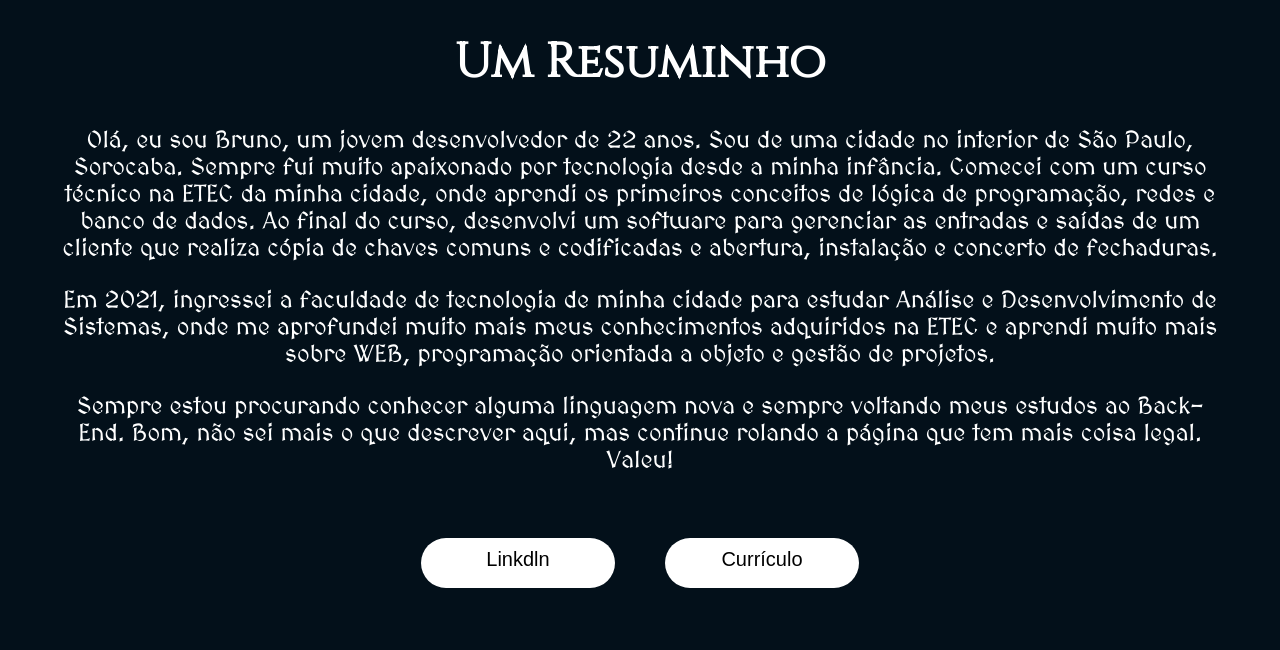
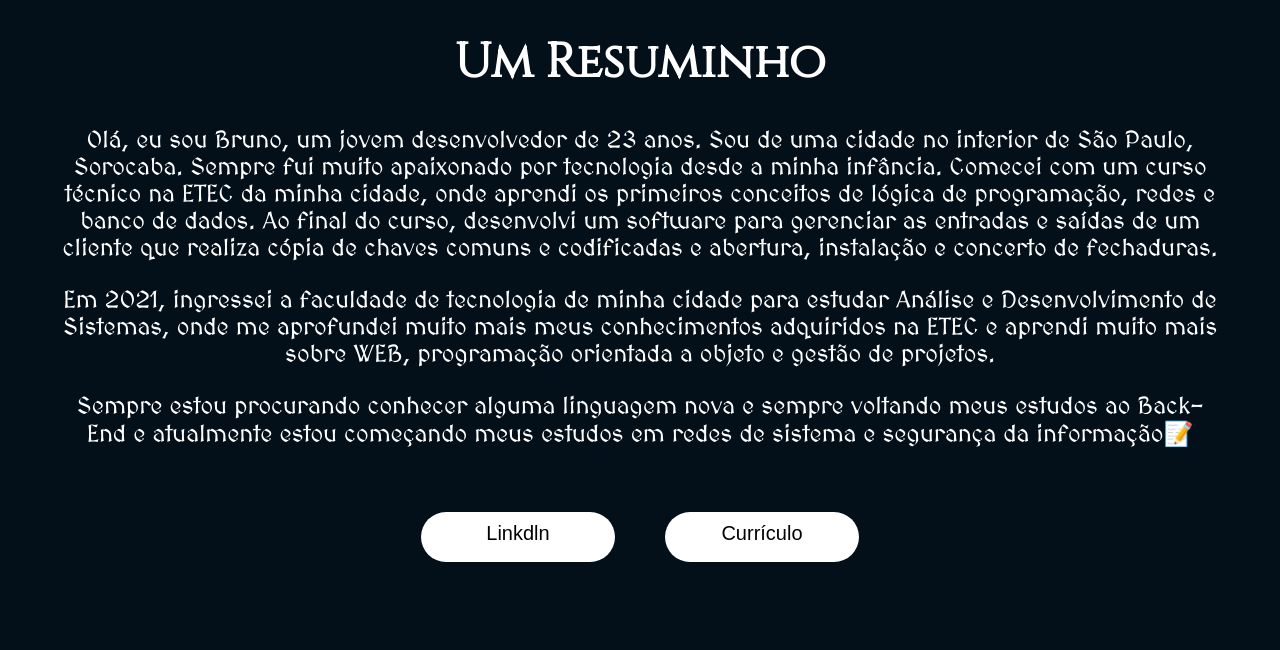
Before and after one commit to BrunoNicanor/Portfolio, a plain HTML site: page index.html in a window 1280 px wide. Shown: the part 860-1510 px from the top of the page. Drawn offline with Linux system fonts and the light colour scheme; animation ran at ten frames a second.

Commit message:
Update index.html
Corrigindo idade e link do curriculo

```diff
--- a/index.html
+++ b/index.html
@@ -30,15 +30,15 @@
             <div>
                 <h1 class="font_text1">Um Resuminho</h1>
                 <div class="font_text2">
-                    <p>Olá, eu sou Bruno, um jovem desenvolvedor de 22 anos. Sou de uma cidade no interior de São Paulo, Sorocaba. Sempre fui muito apaixonado por tecnologia desde a minha infância. Comecei com um curso técnico na ETEC da minha cidade, onde aprendi os primeiros conceitos de lógica de programação, redes e banco de dados. Ao final do curso, desenvolvi um software para gerenciar as entradas e saídas de um cliente que realiza cópia de chaves comuns e codificadas e abertura, instalação e concerto de fechaduras.</p>
+                    <p>Olá, eu sou Bruno, um jovem desenvolvedor de 23 anos. Sou de uma cidade no interior de São Paulo, Sorocaba. Sempre fui muito apaixonado por tecnologia desde a minha infância. Comecei com um curso técnico na ETEC da minha cidade, onde aprendi os primeiros conceitos de lógica de programação, redes e banco de dados. Ao final do curso, desenvolvi um software para gerenciar as entradas e saídas de um cliente que realiza cópia de chaves comuns e codificadas e abertura, instalação e concerto de fechaduras.</p>
                     <p>Em 2021, ingressei a faculdade de tecnologia de minha cidade para estudar Análise e Desenvolvimento de Sistemas, onde me aprofundei muito mais meus conhecimentos adquiridos na ETEC e aprendi muito mais sobre WEB, programação orientada a objeto e gestão de projetos.</p>
-                    <p>Sempre estou procurando conhecer alguma linguagem nova e sempre voltando meus estudos ao Back-End. Bom, não sei mais o que descrever aqui, mas continue rolando a página que tem mais coisa legal. Valeu!</p>
+                    <p>Sempre estou procurando conhecer alguma linguagem nova e sempre voltando meus estudos ao Back-End e atualmente estou começando meus estudos em redes de sistema e segurança da informação📝 </p>
                 </div>
             </div>
             <div id="cont_btn">
                 <div class="btn_1"><a href="https://www.linkedin.com/in/bruno-nicanor-2001">
                     Linkdln</a></div>
-                <div class="btn_1"><a href="https://fatecspgov-my.sharepoint.com/:w:/g/personal/bruno_silva530_fatec_sp_gov_br/ESA789BomJFLoZNOGQenmZoB1UEabz-MQT1C41k5khJY4g?e=ar6xXh">
+                <div class="btn_1"><a href="https://1drv.ms/b/s!Ar6cFXhEuKsMgYUditEceBcG3KKsJA?e=UjIF5i">
                     Currículo</a></div>
             </div>
         </div>
```
